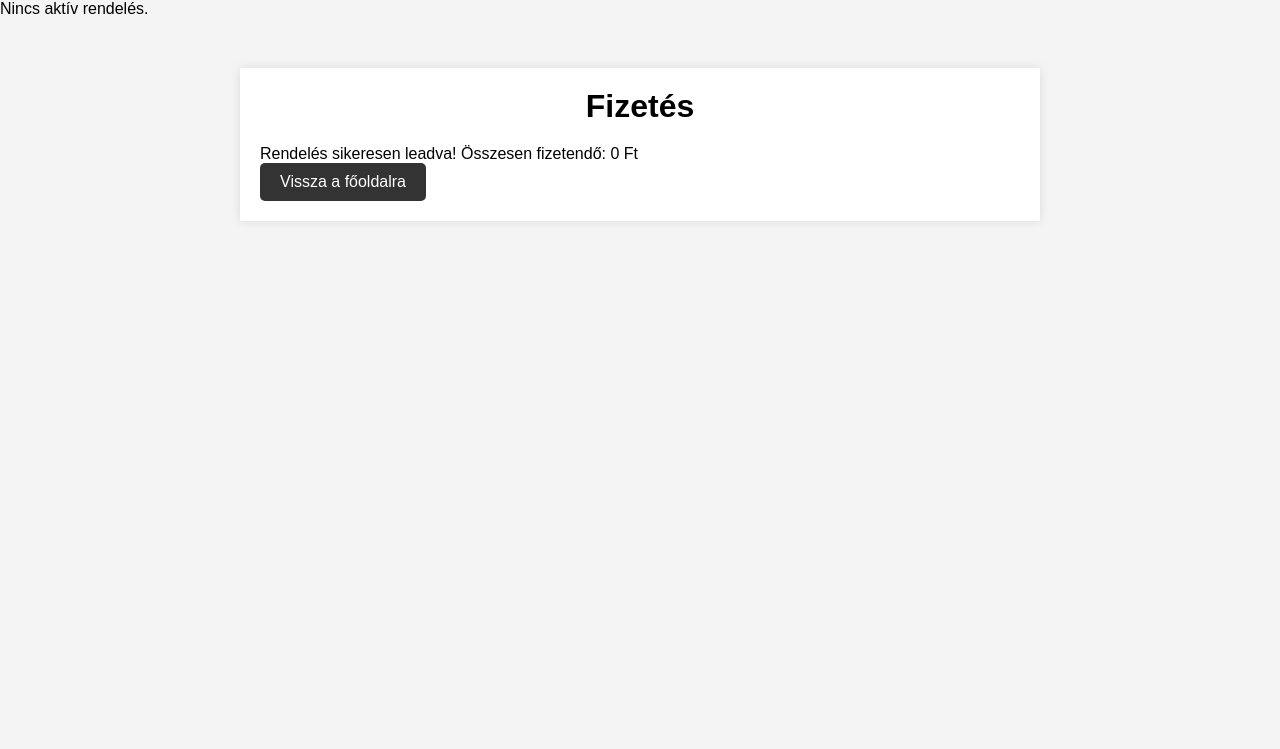
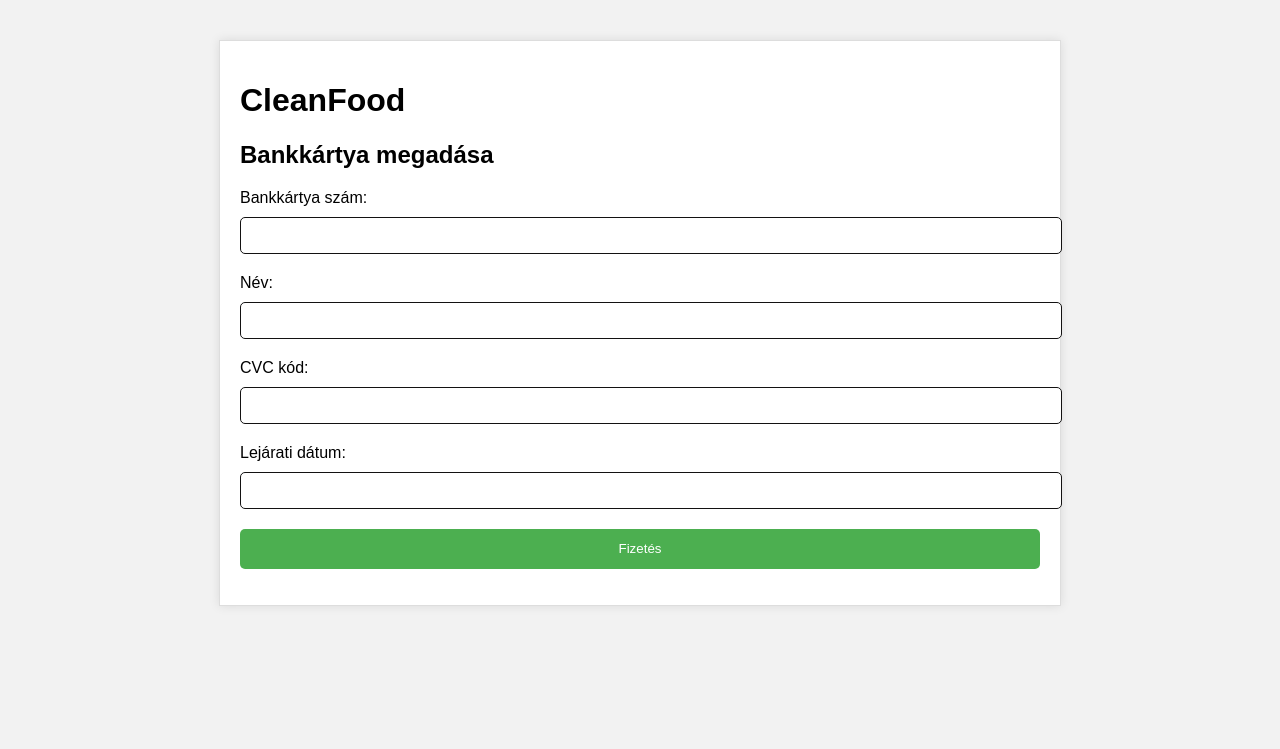
Before and after one commit to KelemenDani/CleanFood, a PHP site: page /checkout.php in a window 1280 px wide. Shown: the top 749 px of the page. Run offline with PHP 8.4, Linux system fonts and the light colour scheme; a user stored in the database is signed in.

Commit message:
akdaslkd

```diff
--- a/cart.php
+++ b/cart.php
@@ -40,6 +40,7 @@ $total = 0;
                 </thead>
                 <tbody>
                     <?php foreach ($foods as $foodId => $item): ?>
+                        <?php if (is_array($item)): ?>
                             <tr>
                                 <td><?php echo htmlspecialchars($item['name']); ?></td>
                                 <td><?php echo number_format($item['price'], 0, ',', ' '); ?> Ft</td>
@@ -50,6 +51,7 @@ $total = 0;
                                 </td>
                             </tr>
                             <?php $total += $item['price'] * $item['quantity']; ?>
+                        <?php endif; ?>
                     <?php endforeach; ?>
                 </tbody>
             </table>
--- /dev/null
+++ b/check.css
@@ -0,0 +1,75 @@
+body {
+    font-family: Arial, sans-serif;
+    margin: 0;
+    padding: 0;
+    background-color: #f2f2f2;
+  }
+
+  .container {
+    max-width: 800px;
+    margin: 40px auto;
+    padding: 20px;
+    background-color: #fff;
+    border: 1px solid #ddd;
+    box-shadow: 0 0 10px rgba(0, 0, 0, 0.1);
+  }
+
+  .cart {
+    margin-bottom: 20px;
+  }
+
+  .cart h2 {
+    margin-top: 0;
+  }
+
+  .cart ul {
+    list-style: none;
+    padding: 0;
+    margin: 0;
+  }
+
+  .cart li {
+    padding: 10px;
+    border-bottom: 1px solid #ddd;
+  }
+
+  .cart li:last-child {
+    border-bottom: none;
+  }
+
+  .cart li span {
+    font-weight: bold;
+  }
+
+  .payment-form {
+    margin-top: 20px;
+  }
+
+  .payment-form label {
+    display: block;
+    margin-bottom: 10px;
+  }
+
+  .payment-form input {
+    width: 100%;
+    height: 15px;
+    padding: 10px;
+    margin-bottom: 20px;
+    border: 1px solid #131212;
+    border-radius: 5px;
+  }
+
+  .payment-form button {
+    width: 100%;
+    height: 40px;
+    padding: 10px;
+    background-color: #4CAF50;
+    color: #fff;
+    border: none;
+    border-radius: 5px;
+    cursor: pointer;
+  }
+
+  .payment-form button:hover {
+    background-color: #3e8e41;
+  }
--- /dev/null
+++ b/checkout.js
@@ -0,0 +1,53 @@
+const expirationDateInput = document.querySelector('#expiration-date');
+
+expirationDateInput.addEventListener('input', () => {
+  const value = expirationDateInput.value;
+  if (value.length === 2) {
+    expirationDateInput.value += '/';
+  }
+});
+
+const cardNumberInput = document.querySelector('#card-number');
+
+cardNumberInput.addEventListener('input', () => {
+  const value = cardNumberInput.value.replace(/\s+/g, '');
+  const formattedValue = value.match(/.{1,4}/g).join(' ');
+  cardNumberInput.value = formattedValue;
+});
+
+const form = document.querySelector('form');
+const paymentStatus = document.querySelector('#payment-status');
+
+form.addEventListener('submit', (e) => {
+  e.preventDefault();
+  const cardNumber = document.querySelector('#card-number').value.replace(/\s+/g, '');
+  const cvc = document.querySelector('#cvc').value;
+  const expirationDate = document.querySelector('#expiration-date').value;
+
+  if (cardNumber.length === 16 && cvc.length === 3 && expirationDate.length === 5) {
+    alert('Sikeres fizetés!');
+
+    // Send email to the user
+    fetch('/send-email.php', {
+      method: 'POST',
+      headers: {
+        'Content-Type': 'application/json'
+      },
+      body: JSON.stringify({ message: 'Sikeres fizetés cleanfood' })
+    })
+    .then(response => response.json())
+    .then(data => {
+      if (data.success) {
+        console.log('Email sent successfully');
+      } else {
+        console.error('Failed to send email');
+      }
+    })
+    .catch(error => {
+      console.error('Error:', error);
+    });
+  } else {
+    paymentStatus.textContent = 'Nem sikerült a fizetés!';
+    paymentStatus.style.color = 'red';
+  }
+});
--- a/checkout.php
+++ b/checkout.php
@@ -39,23 +39,33 @@ if ($order_id) {
     unset($_SESSION['order_id']);
 
     echo "Rendelés sikeresen leadva! Összesen fizetendő: " . number_format($total, 0, ',', ' ') . " Ft";
-} else {
-    echo "Nincs aktív rendelés.";
 }
 ?>
 <!DOCTYPE html>
-<html lang="hu">
+<html>
 <head>
-    <meta charset="UTF-8">
-    <meta name="viewport" content="width=device-width, initial-scale=1.0">
-    <title>Fizetés</title>
-    <link rel="stylesheet" href="kosar.css">
+  <title>CleanFood</title>
+  <link rel="stylesheet" href="check.css">
 </head>
 <body>
-    <div class="container">
-        <h1>Fizetés</h1>
-        <p>Rendelés sikeresen leadva! Összesen fizetendő: <?php echo number_format($total, 0, ',', ' '); ?> Ft</p>
-        <a href="main.php">Vissza a főoldalra</a>
+  <div class="container">
+    <h1>CleanFood</h1>
+    <div class="cart">
     </div>
-</body>
-</html>
+    <div class="payment-form">
+      <h2>Bankkártya megadása</h2>
+      <form>
+    <label for="card-number">Bankkártya szám:</label>
+    <input type="text" id="card-number" name="card-number" required>
+    <label for="card-name">Név:</label>
+    <input type="text" id="card-name" name="card-name">
+    <label for="cvc">CVC kód:</label>
+    <input type="password" id="cvc" name="cvc" pattern="[0-9]{3}" required>
+    <label for="expiration-date">Lejárati dátum:</label>
+    <input type="text" id="expiration-date" name="expiration-date" pattern="[0-9]{2}/[0-9]{2}" required>
+    <button type="submit">Fizetés</button>
+    <p id="payment-status"></p>
+  </form>
+    </div>
+    <script src="checkout.js"></script>
+  </div>
```
Also changed, not shown: burgerking.js (+3 -33 lines), mcdonalds.js (+54 -5 lines), send-email.php (added, +29 -0 lines). Lines whose indentation alone changed are shown as unchanged.
